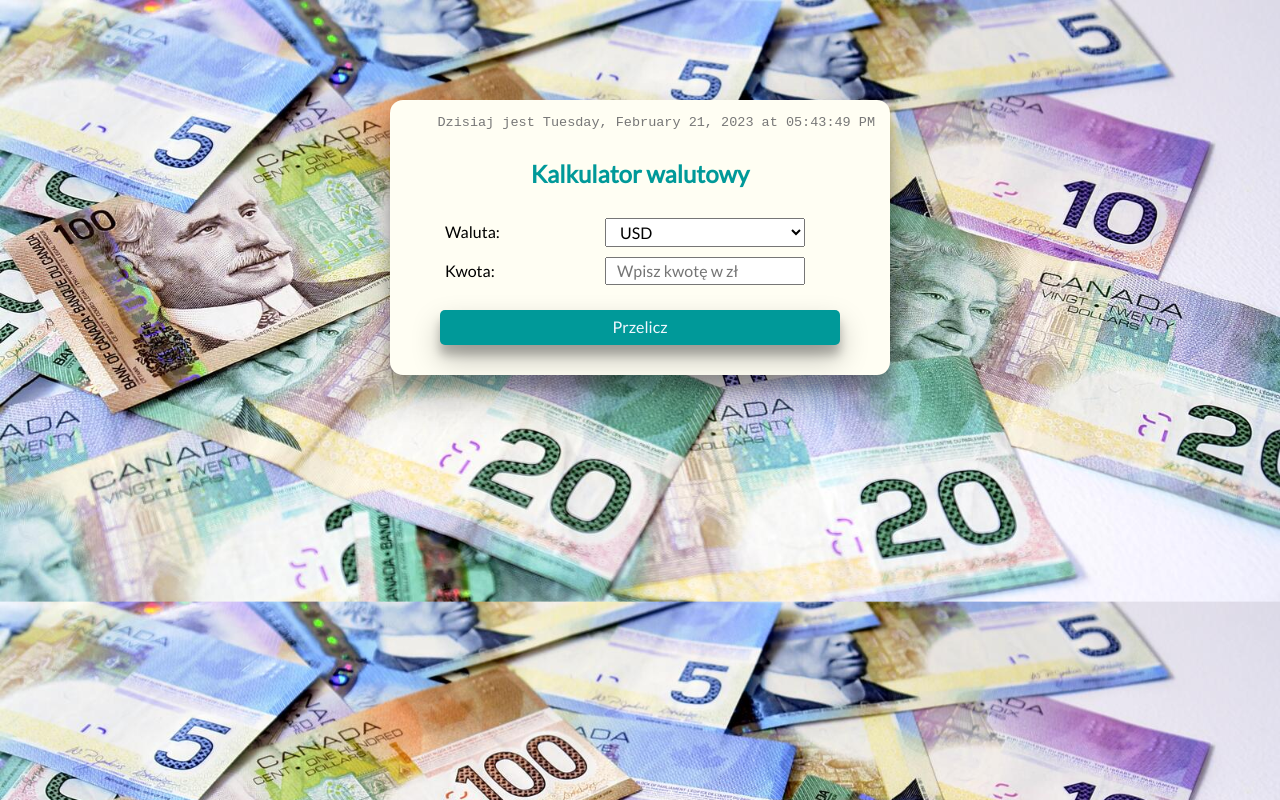
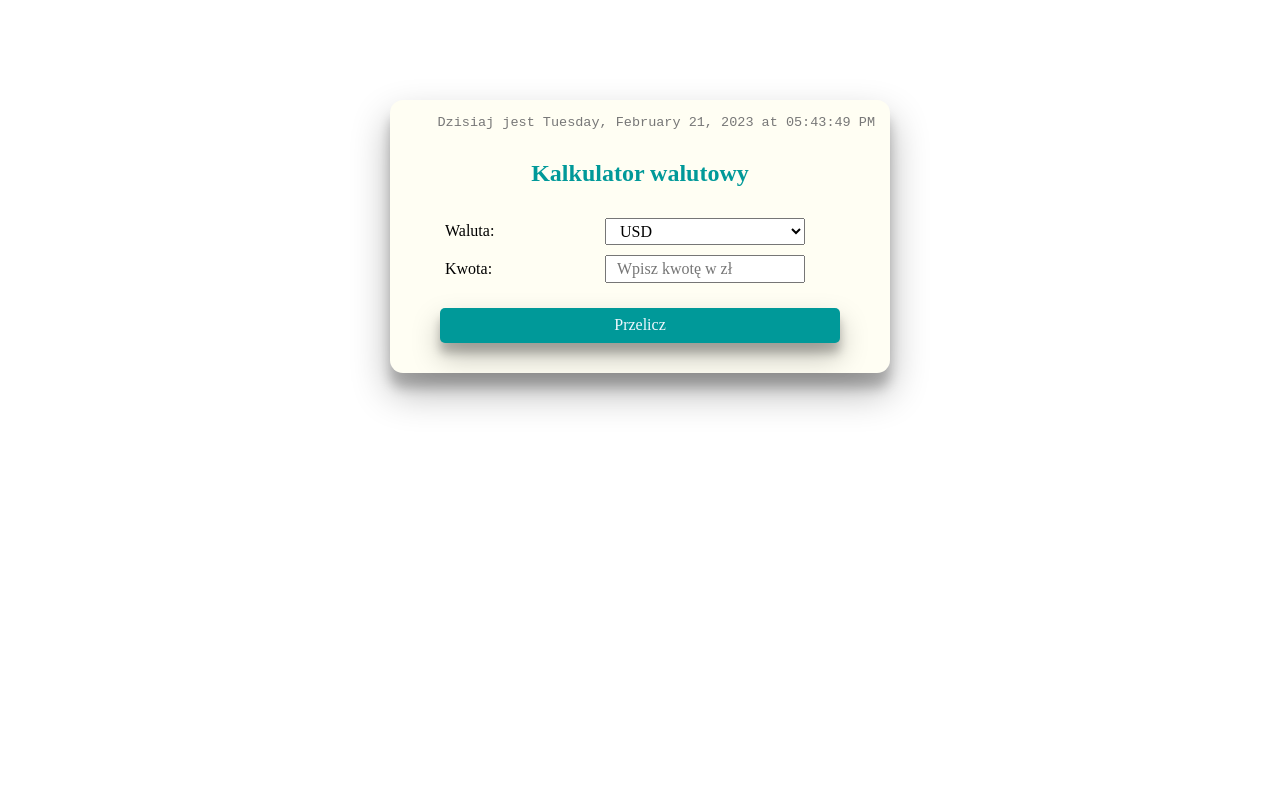
Before and after one commit to ursmal1948/currency-converter-react, a React (Create React App) app: page / in a window 1280 px wide. Built offline with nearby package versions, Linux system fonts and the light colour scheme.

Commit message:
index.css deleted from index.js

```diff
--- a/src/index.css
+++ /dev/null
@@ -1,15 +0,0 @@
-html {
-  box-sizing: border-box;
-}
-
-*, ::before, ::after {
-  box-sizing: inherit;
-}
-
-body {
-  font-family: 'Lato', sans-serif;
-  background-image: url("/public/backgroundMoney.jpg");
-  background-repeat: repeat;
-  background-position: initial;
-  background-size: cover ;
-}
--- a/src/index.js
+++ b/src/index.js
@@ -1,6 +1,5 @@
 import React from 'react';
 import ReactDOM from 'react-dom/client';
-import './index.css';
 import App from './App';
 import reportWebVitals from './reportWebVitals';
 
```
